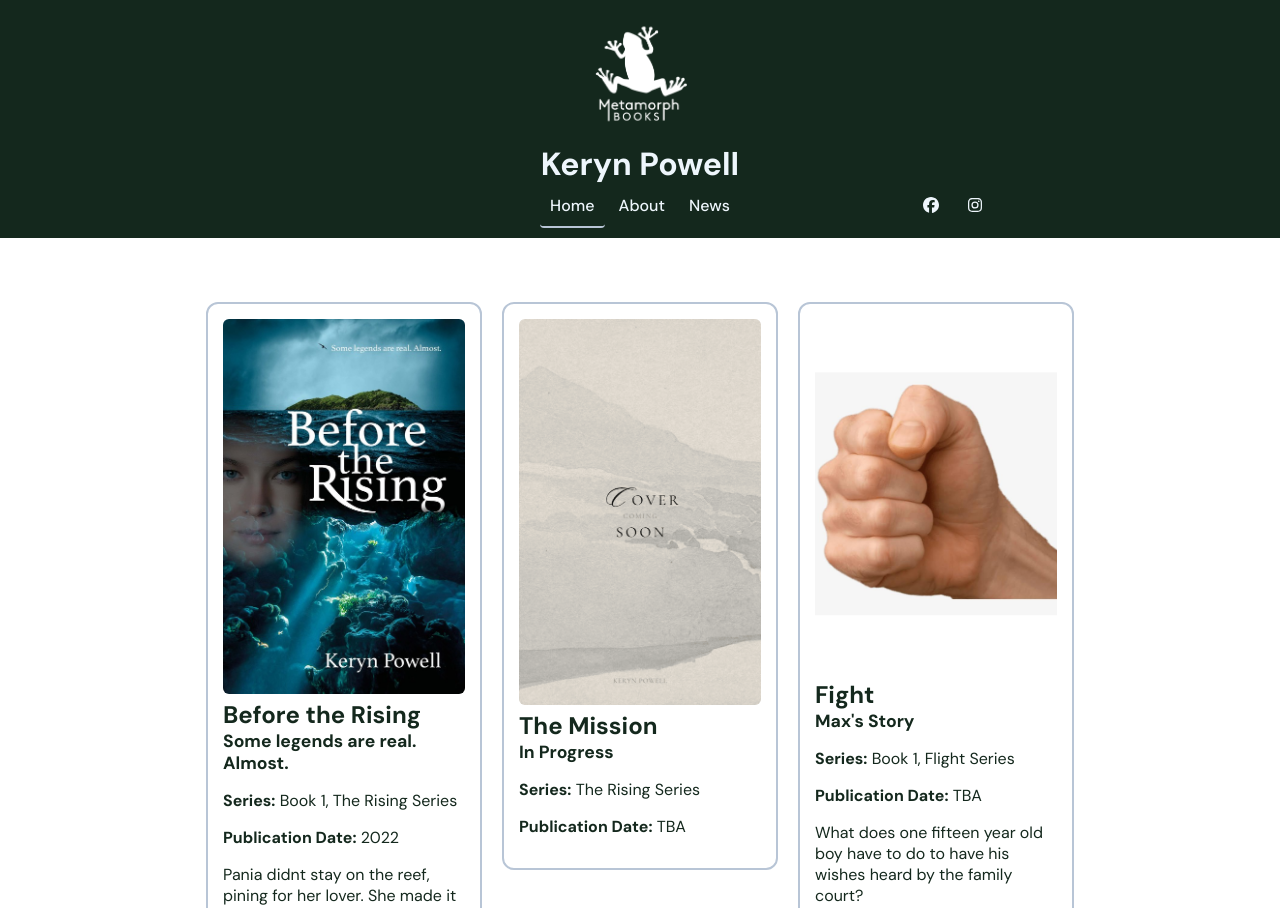
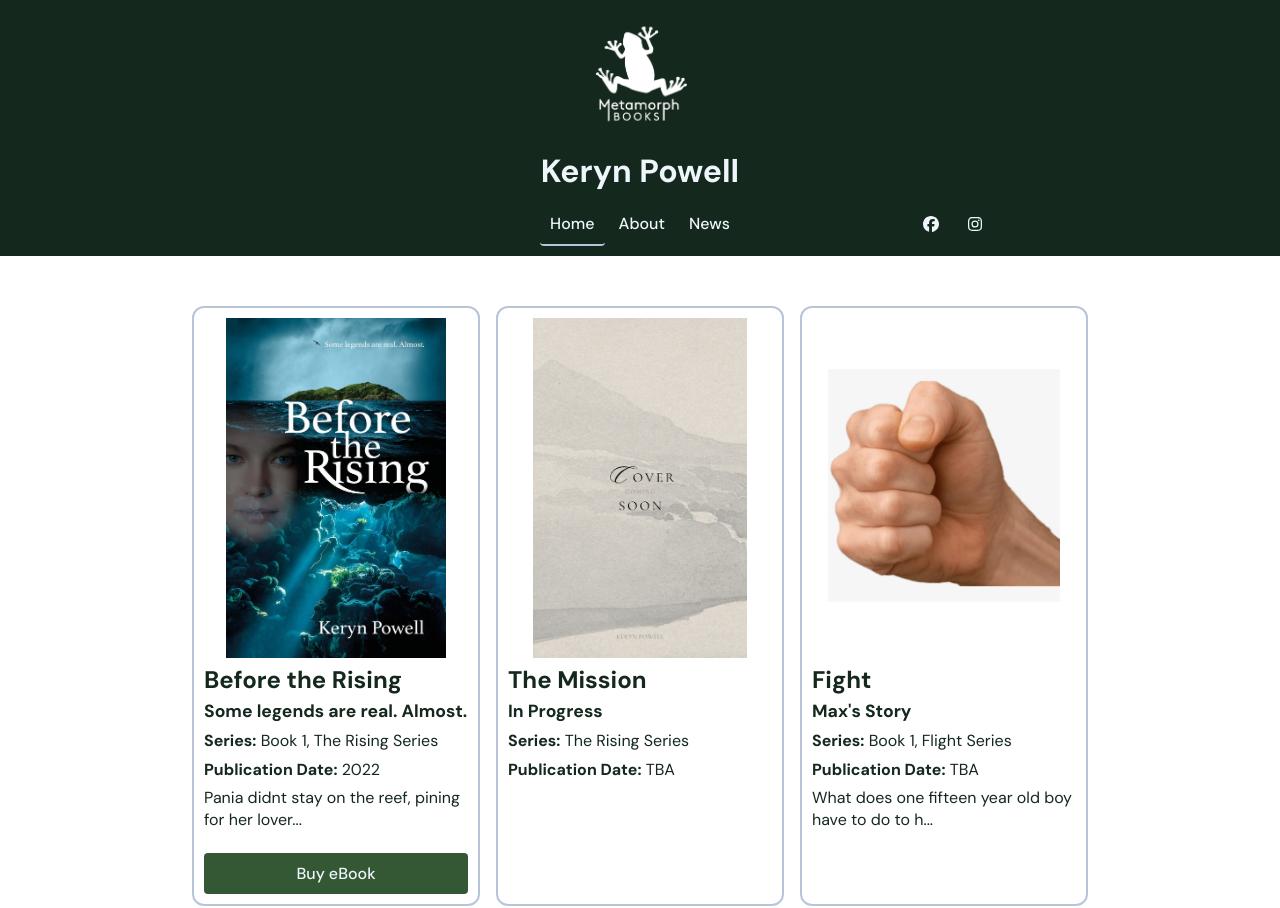
Before and after one commit to imclarenpow/kp-author-site, a React (Vite) app: page / in a window 1280 px wide. Shown: the top 908 px of the page. Built offline with nearby package versions, Linux system fonts and the light colour scheme.

Commit message:
book card changes

```diff
--- a/src/components/books/BookCard.jsx
+++ b/src/components/books/BookCard.jsx
@@ -1,10 +1,23 @@
+function stripHtmlTags(value = '') {
+    return value.replace(/<[^>]*>/g, ' ').replace(/\s+/g, ' ').trim()
+}
+
+function truncateText(value = '', maxLength = 50) {
+    if (value.length <= maxLength) {
+        return value
+    }
+
+    return `${value.slice(0, maxLength).trimEnd()}...`
+}
+
 function BookCard({ book }) {
-    const hasBlurb = Boolean(book.blurb)
-    const hasPrimaryLink = Boolean(book.link1)
+    const blurbText = truncateText(stripHtmlTags(book.blurb), 50)
+    const hasBlurb = Boolean(blurbText)
+    const hasPrimaryLink = Boolean(book.link1 && book.link1name)
     const coverSrc = `/assets/img/covers/${book.cover}`
 
     return (
-        <article className={`book${hasPrimaryLink ? ' has-button' : ''}`}>
+        <article className="book">
             <img src={coverSrc} alt={`${book.title} Cover`} className="cover" />
 
             <h2 className="title">{book.title}</h2>
@@ -18,18 +31,12 @@ function BookCard({ book }) {
                 <b>Publication Date:</b> {book.year}
             </p>
 
-            {hasBlurb ? (
-                <p className="blurb" dangerouslySetInnerHTML={{ __html: book.blurb }}></p>
-            ) : null}
+            {hasBlurb ? <p className="blurb">{blurbText}</p> : null}
 
             {hasPrimaryLink ? (
-                <>
-                    <br />
-                    <br />
-                    <a href={book.link1} className="buy-link">
-                        {book.link1name}
-                    </a>
-                </>
+                <a href={book.link1} className="buy-link page-link header-link header-link-active">
+                    {book.link1name}
+                </a>
             ) : null}
         </article>
     )
--- a/src/components/layout/SiteHeader.css
+++ b/src/components/layout/SiteHeader.css
@@ -6,8 +6,9 @@
 }
 
 .site-header-title {
-  margin-top: 0;
-  margin-bottom: 0;
+  margin-top: 0.25rem;
+  margin-bottom: 0.5rem;
+  padding: 0.2rem 0;
   text-align: center;
   cursor: default;
 }
--- a/src/pages/HomePage.css
+++ b/src/pages/HomePage.css
@@ -13,56 +13,81 @@
 #library {
   display: grid;
   grid-template-columns: repeat(auto-fit, minmax(250px, 1fr));
-  gap: 0;
+  gap: 1rem;
   justify-items: center;
-  align-items: start;
+  align-items: stretch;
   width: 100%;
-  padding: 20px;
+  padding: 16px;
   box-sizing: border-box;
 }
 
 .book {
+  width: min(100%, 500px);
   max-width: 500px;
-  padding: 15px;
-  margin: 10px;
+  height: 600px;
+  padding: 10px;
+  margin: 0;
   border: 2px solid #b8c5d6;
   border-radius: 12px;
+  display: flex;
+  flex-direction: column;
+  gap: 0.45rem;
+  transition: transform 0.22s ease, box-shadow 0.22s ease, border-color 0.22s ease;
 }
 
-.has-button {
-  padding-bottom: 25px;
+.book:hover,
+.book:focus-within {
+  transform: translateY(-2px);
+  border-color: #9fb4ca;
+  box-shadow: 0 6px 14px rgba(20, 40, 29, 0.1);
+}
+
+.book > :not(img) {
+  width: 100%;
 }
 
 .book > img {
   width: 100%;
   max-width: 100%;
-  height: auto;
-  max-height: 54vh;
+  height: 340px;
+  max-height: 340px;
   object-fit: contain;
   border-radius: 6px;
 }
 
 .title {
   margin: 0;
+  line-height: 1.2;
 }
 
 .subtitle {
   margin: 0;
   font-size: 1.1rem;
+  line-height: 1.2;
+}
+
+.series,
+.book-year {
+  margin: 0;
+  line-height: 1.35;
 }
 
 .blurb {
-  margin-bottom: 0;
+  margin: 0;
+  line-height: 1.35;
 }
 
 .buy-link {
   background: #355834;
   color: #eef6fc;
+  text-align: center;
+  text-decoration: none;
   border: none;
   padding: 10px 15px;
   font-size: 1em;
   cursor: pointer;
   width: 100%;
+  margin-top: auto;
   transition: background 0.3s ease;
 }
 
```
